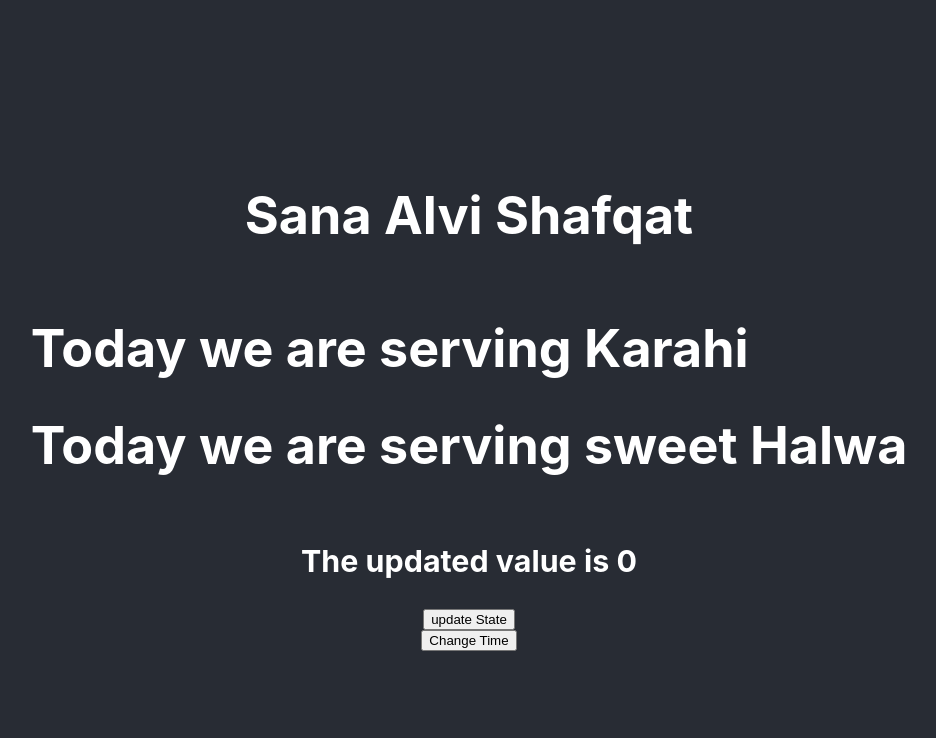
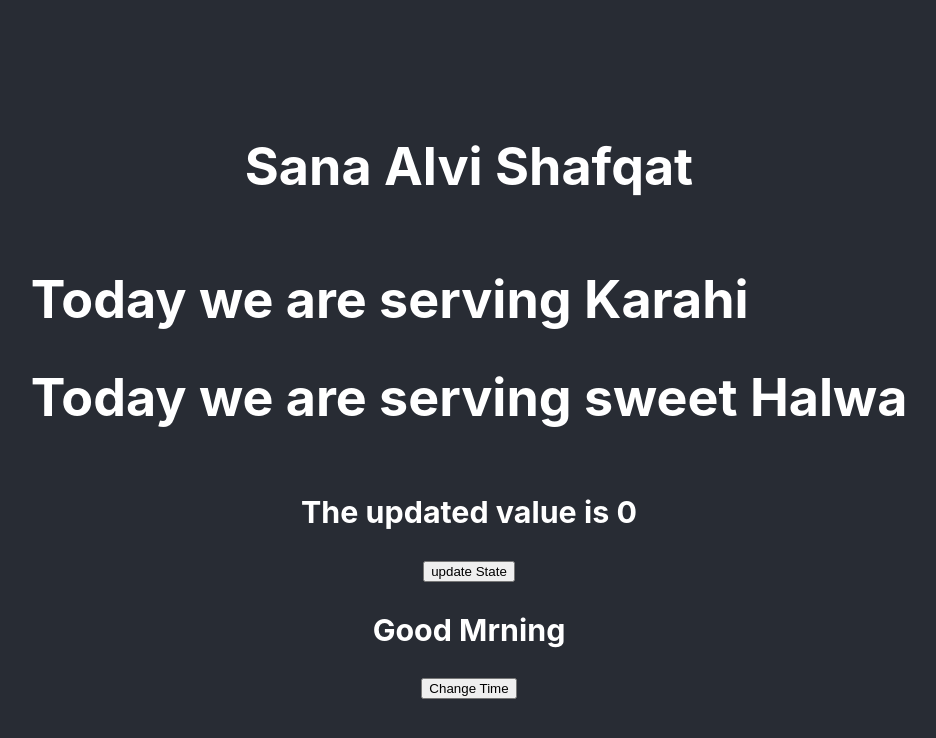
Before and after one commit to SanaAlvi/demo-app1, a React (Create React App) app: page / in a window 1280 px wide. Shown: the top 738 px of the page, without its empty margins (171-1107 px from the left). Built offline with nearby package versions, Linux system fonts and the light colour scheme.

Commit message:
Update App.js

```diff
--- a/src/App.js
+++ b/src/App.js
@@ -1,7 +1,7 @@
 import React, { useState } from 'react'; // we are importing React function from reat
 import './App.css';
 import Dinner from './dinner.js'
-import morning from './morning.js'
+//import morning from './morning.js'
 
 function App() {
   let [count,Countset]=useState(0)
@@ -13,7 +13,8 @@ function App() {
         <Dinner dishName="Karahi" sweetDish="Halwa" />
         <h3>The updated value is {count} </h3>
         <button onClick={()=> Countset(count+1)}>update State</button>
-        <button onClick={()=> morning ? "Mrning" : "Night"}>
+        <h3>Good {ismorning ? "Mrning" : "Night"} </h3>
+        <button onClick={()=> setmorning(!ismorning) }>
          Change Time
         </button>
     </div>
```
